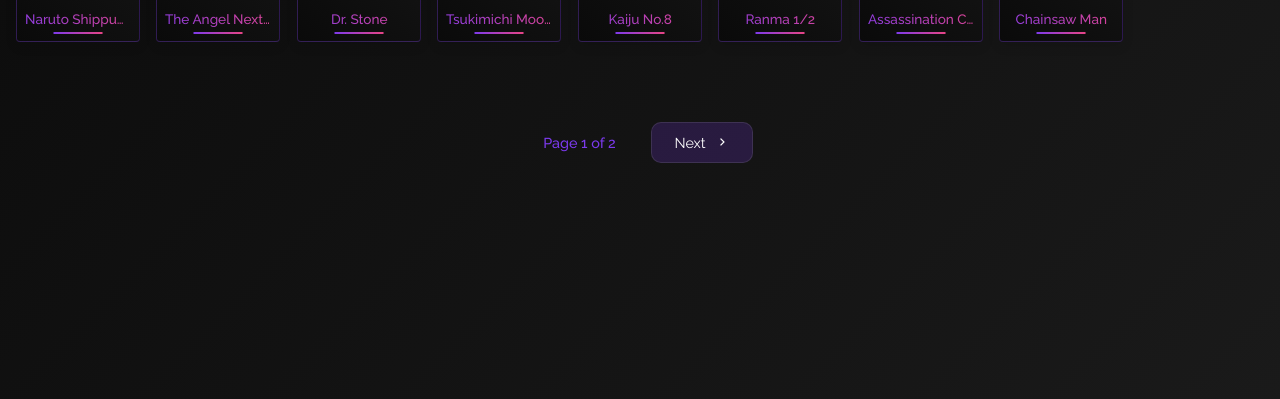
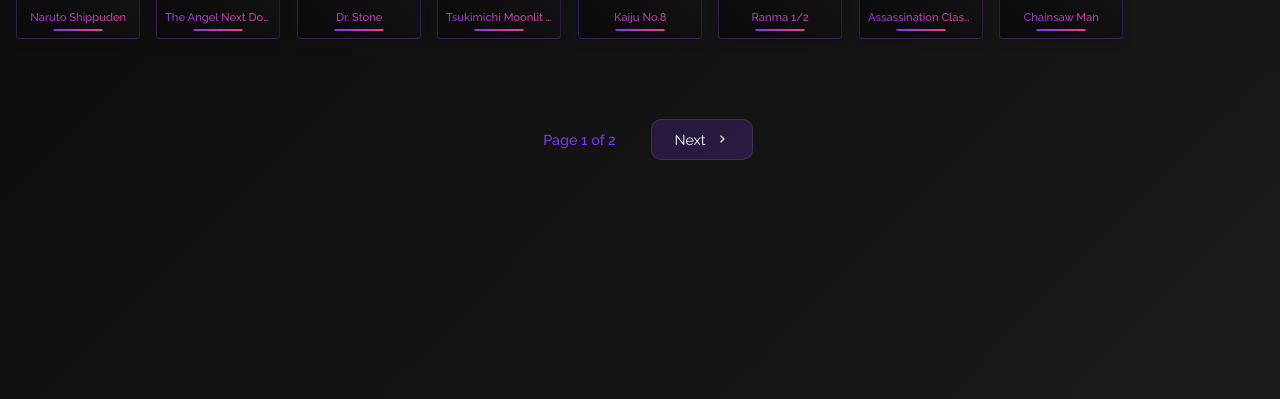
Before and after one commit to shahariarmahfuz/anime_verse, a Flask app: page / in a window 1280 px wide. Shown: the part 401-800 px from the top of the page. Run offline with Flask 3, Linux system fonts and the light colour scheme; some libraries are stand-ins or nearby versions.

Commit message:
Update index.html

```diff
--- a/templates/index.html
+++ b/templates/index.html
@@ -180,7 +180,7 @@
         }
         .anime-card h3 {
             padding: 0.8rem 0.5rem;
-            font-size: 0.85rem; /* Reduced font size here */
+            font-size: 0.7rem; /* Reduced font size here */
             font-weight: 500;
             background: linear-gradient(45deg, #7c3aed, #e94584);
             -webkit-background-clip: text;
@@ -313,7 +313,7 @@
                 box-shadow: 0 5px 15px rgba(124, 58, 237, 0.2); /* Mobile hover shadow reduced */
             }
             .anime-card h3 {
-                font-size: 0.8rem; /* Further reduced font size for mobile */
+                font-size: 0.7rem; /* Further reduced font size for mobile */
             }
             .search-input {
                 padding: 0.6rem 2rem;
```
